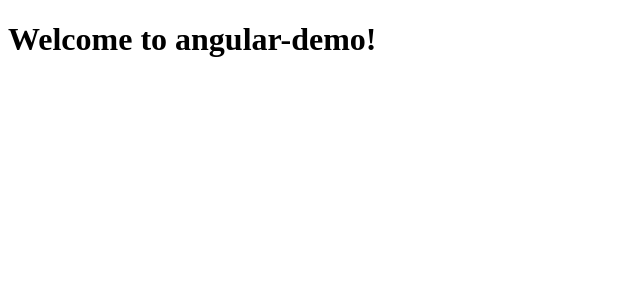
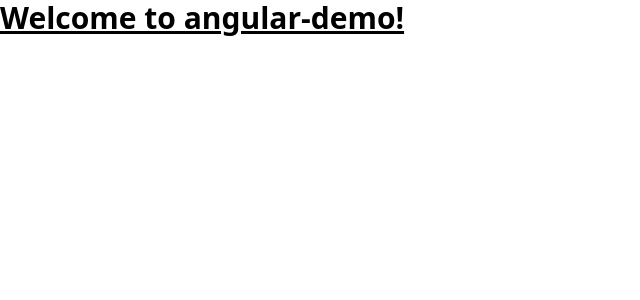
Before and after one commit to alelax/angular-evolution, an Angular app: page / in a window 1280 px wide. Shown: the top 300 px of the page, without its empty margins (0-640 px from the left). Built offline with nearby package versions, Linux system fonts and the light colour scheme.

Commit message:
tailwind init

```diff
--- a/package.json
+++ b/package.json
@@ -27,12 +27,15 @@
     "@angular/cli": "^17.0.2",
     "@angular/compiler-cli": "^17.0.0",
     "@types/jasmine": "~5.1.0",
+    "autoprefixer": "^10.4.16",
     "jasmine-core": "~5.1.0",
     "karma": "~6.4.0",
     "karma-chrome-launcher": "~3.2.0",
     "karma-coverage": "~2.2.0",
     "karma-jasmine": "~5.1.0",
     "karma-jasmine-html-reporter": "~2.1.0",
+    "postcss": "^8.4.33",
+    "tailwindcss": "^3.4.1",
     "typescript": "~5.2.2"
   }
 }
--- a/src/app/app.component.ts
+++ b/src/app/app.component.ts
@@ -7,7 +7,7 @@
   standalone: true,
   imports: [CommonModule, RouterOutlet],
   template: `
-    <h1>Welcome to {{title}}!</h1>
+    <h1 class="text-3xl font-bold underline">Welcome to {{title}}!</h1>
 
     <router-outlet></router-outlet>
   `,
--- a/src/styles.css
+++ b/src/styles.css
@@ -1 +1,3 @@
-/* You can add global styles to this file, and also import other style files */
+@tailwind base;
+@tailwind components;
+@tailwind utilities;
--- /dev/null
+++ b/tailwind.config.js
@@ -0,0 +1,10 @@
+/** @type {import('tailwindcss').Config} */
+module.exports = {
+  content: [
+    "./src/**/*.{html,ts}",
+  ],
+  theme: {
+    extend: {},
+  },
+  plugins: [],
+}
```
Also changed, not shown: src/app/app.routes.ts (line endings or trailing spaces), 1 other file (tests, documents, lock files or other folders).
